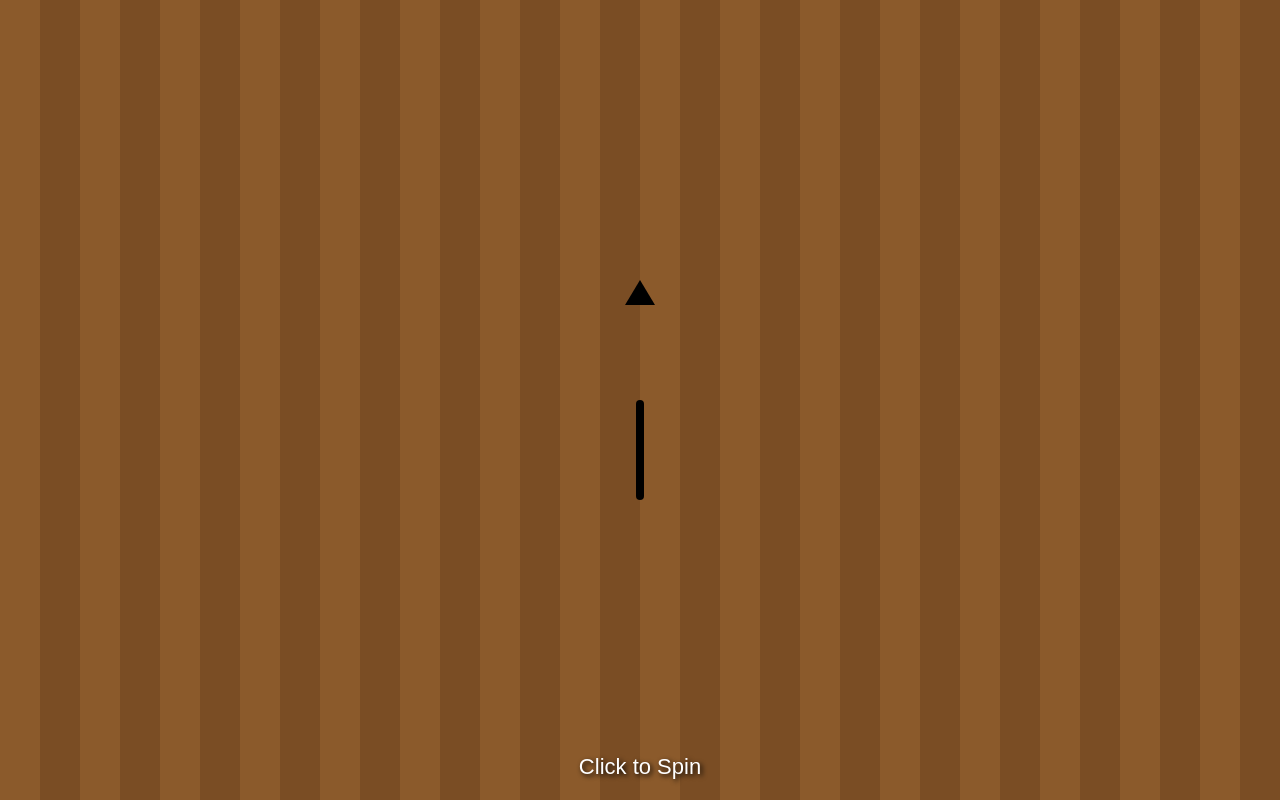
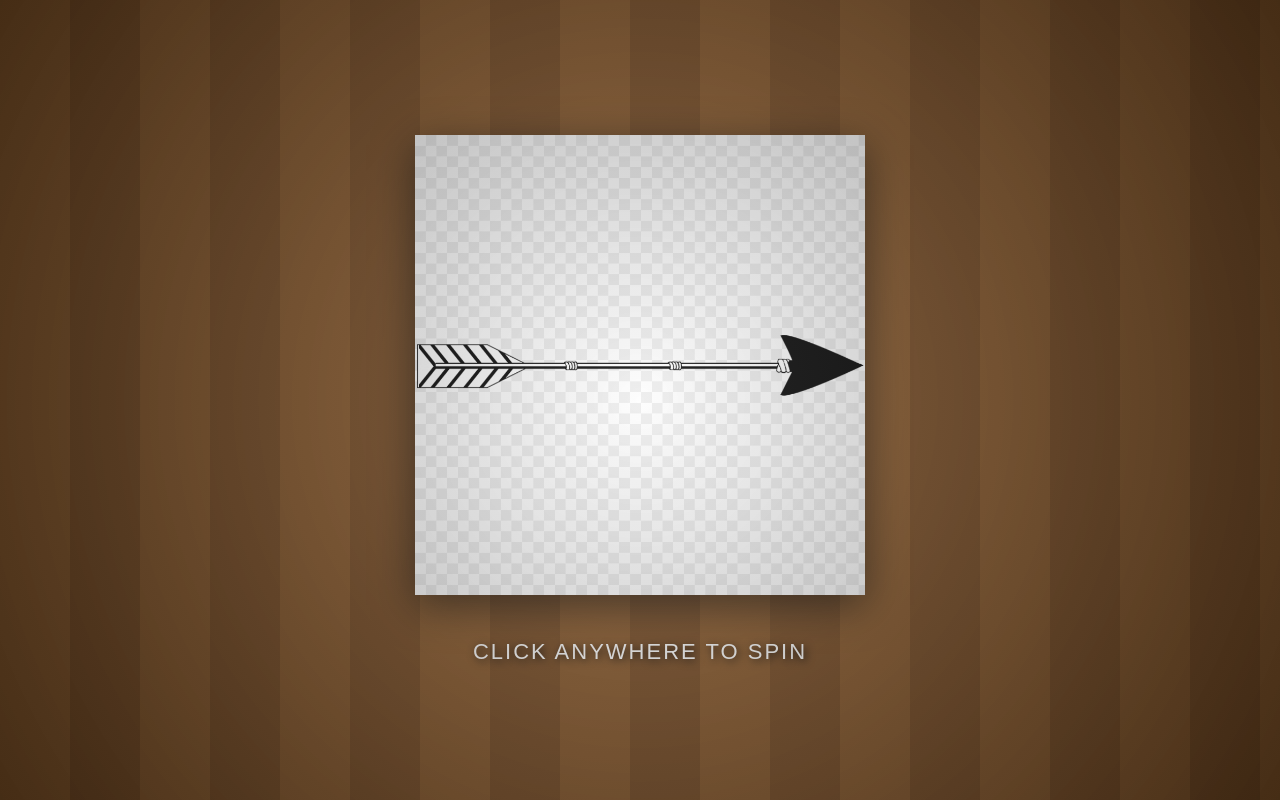
Before and after one commit to Phitiwat/Roulette-, a plain HTML site: page index.html in a window 1280 px wide. Drawn offline with Linux system fonts and the light colour scheme.

Commit message:
Update game title and enhance styling

```diff
--- a/index.html
+++ b/index.html
@@ -2,7 +2,7 @@
 <html>
 <head>
 <meta charset="UTF-8">
-<title>Spin Game</title>
+<title>Ultra Spin</title>
 
 <style>
 body{
@@ -11,90 +11,114 @@ body{
     display:flex;
     justify-content:center;
     align-items:center;
-    background: repeating-linear-gradient(
+    background:
+    repeating-linear-gradient(
         90deg,
         #8b5a2b 0px,
-        #8b5a2b 40px,
-        #7a4d24 40px,
-        #7a4d24 80px
+        #8b5a2b 70px,
+        #7a4d24 70px,
+        #7a4d24 140px
     );
+    overflow:hidden;
+    cursor:pointer;
     font-family:Arial, sans-serif;
-    overflow:hidden;
 }
 
-#spinner{
-    width:200px;
-    height:200px;
-    position:relative;
-    cursor:pointer;
+/* subtle lighting overlay */
+body::after{
+    content:"";
+    position:fixed;
+    inset:0;
+    background:radial-gradient(circle at center,
+        rgba(255,255,255,0.15),
+        rgba(0,0,0,0.5));
+    pointer-events:none;
 }
 
-.arrow{
-    width:8px;
-    height:100px;
-    background:black;
-    position:absolute;
-    left:50%;
-    top:50%;
-    transform-origin:bottom center;
-    transform:translateX(-50%) rotate(0deg);
-    border-radius:5px;
+#game{
+    position:relative;
+    text-align:center;
 }
 
-.tip{
-    width:0;
-    height:0;
-    border-left:15px solid transparent;
-    border-right:15px solid transparent;
-    border-bottom:25px solid black;
-    position:absolute;
-    left:50%;
-    top:calc(50% - 120px);
-    transform:translateX(-50%);
+#arrow{
+    width:450px;
+    max-width:90vw;
+    transform-origin:center center;
+    transition:transform 4s cubic-bezier(.1,.9,.2,1);
+    filter:drop-shadow(0 10px 20px rgba(0,0,0,0.6));
+}
+
+.blur{
+    filter:blur(4px) drop-shadow(0 10px 20px rgba(0,0,0,0.6));
 }
 
 #text{
-    position:absolute;
-    bottom:20px;
+    margin-top:40px;
     font-size:22px;
     color:white;
-    text-shadow:2px 2px 5px black;
+    text-shadow:2px 2px 8px black;
+    letter-spacing:2px;
 }
 </style>
 </head>
 
-<body>
+<body onclick="spin()">
 
-<div id="spinner" onclick="spin()">
-    <div class="arrow" id="arrow"></div>
-    <div class="tip"></div>
+<div id="game">
+    <img src="arrow.png" id="arrow">
+    <div id="text">CLICK ANYWHERE TO SPIN</div>
 </div>
 
-<div id="text">Click to Spin</div>
+<script>
 
-<script>
+const arrow = document.getElementById("arrow");
+const text = document.getElementById("text");
+
 let spinning = false;
+let rotation = 0;
+
+function spinSound(){
+    const ctx = new (window.AudioContext || window.webkitAudioContext)();
+    const osc = ctx.createOscillator();
+    const gain = ctx.createGain();
+
+    osc.type = "sawtooth";
+    osc.frequency.setValueAtTime(500, ctx.currentTime);
+    osc.frequency.exponentialRampToValueAtTime(100, ctx.currentTime + 0.4);
+
+    gain.gain.setValueAtTime(0.2, ctx.currentTime);
+    gain.gain.exponentialRampToValueAtTime(0.001, ctx.currentTime + 0.4);
+
+    osc.connect(gain);
+    gain.connect(ctx.destination);
+
+    osc.start();
+    osc.stop(ctx.currentTime + 0.4);
+}
 
 function spin(){
+
     if(spinning) return;
-
     spinning = true;
 
-    const arrow = document.getElementById("arrow");
-    const text = document.getElementById("text");
+    text.innerText = "SPINNING...";
+    arrow.classList.add("blur");
 
-    let randomDeg = Math.floor(Math.random() * 360) + 1440; // extra spins
-    arrow.style.transition = "transform 2.5s cubic-bezier(.17,.67,.12,.99)";
-    arrow.style.transform = "translateX(-50%) rotate(" + randomDeg + "deg)";
+    spinSound();
 
-    text.innerText = "Spinning...";
+    let extraSpin = 360 * 6 + Math.floor(Math.random()*360);
+    rotation += extraSpin;
+
+    arrow.style.transform = `rotate(${rotation}deg)`;
 
     setTimeout(()=>{
-        text.innerText = "Click to Spin Again";
+        arrow.classList.remove("blur");
+        text.innerText = "CLICK TO SPIN AGAIN";
         spinning = false;
-    },2500);
+    },4000);
 }
+
 </script>
 
 </body>
-  </html>
+</html>
```
